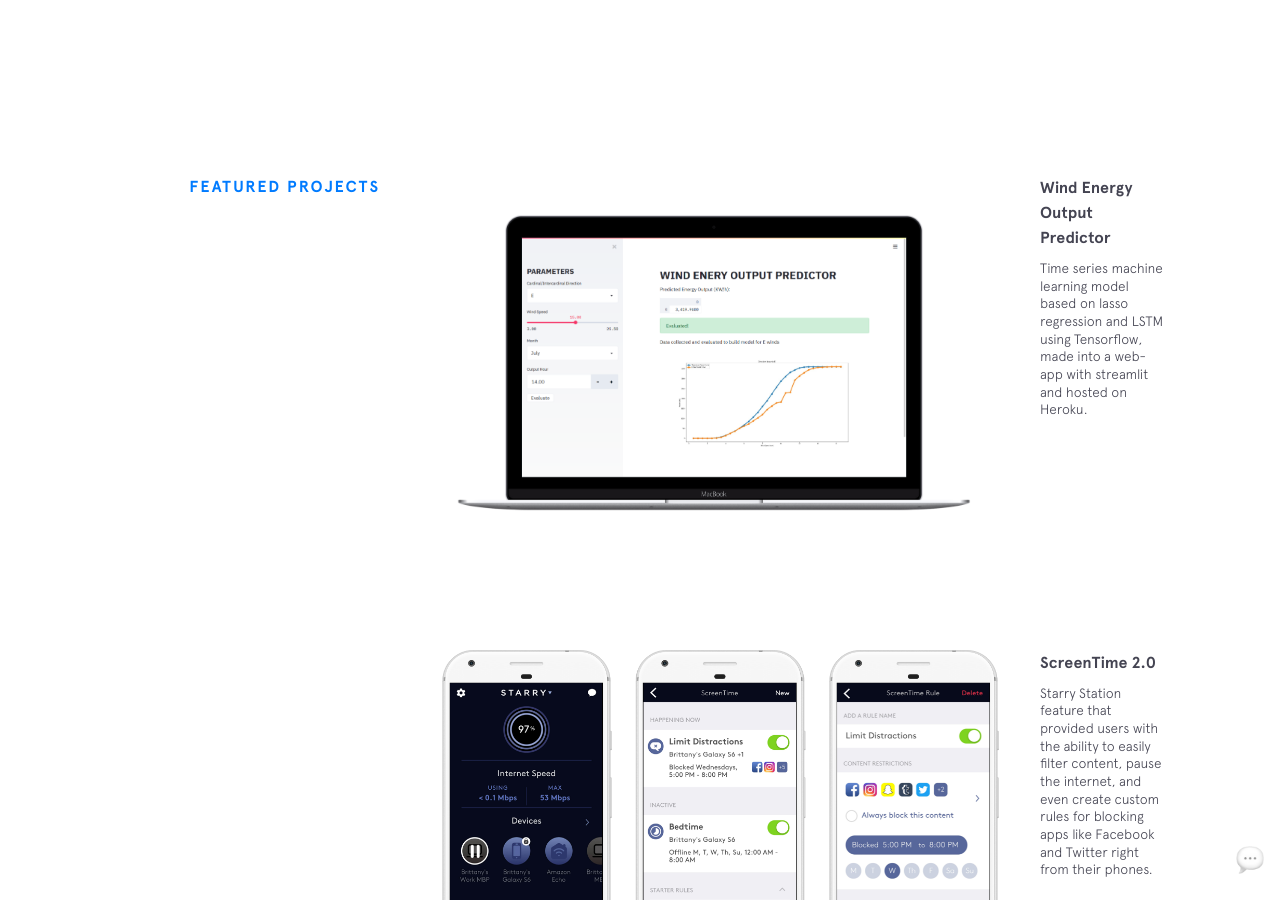
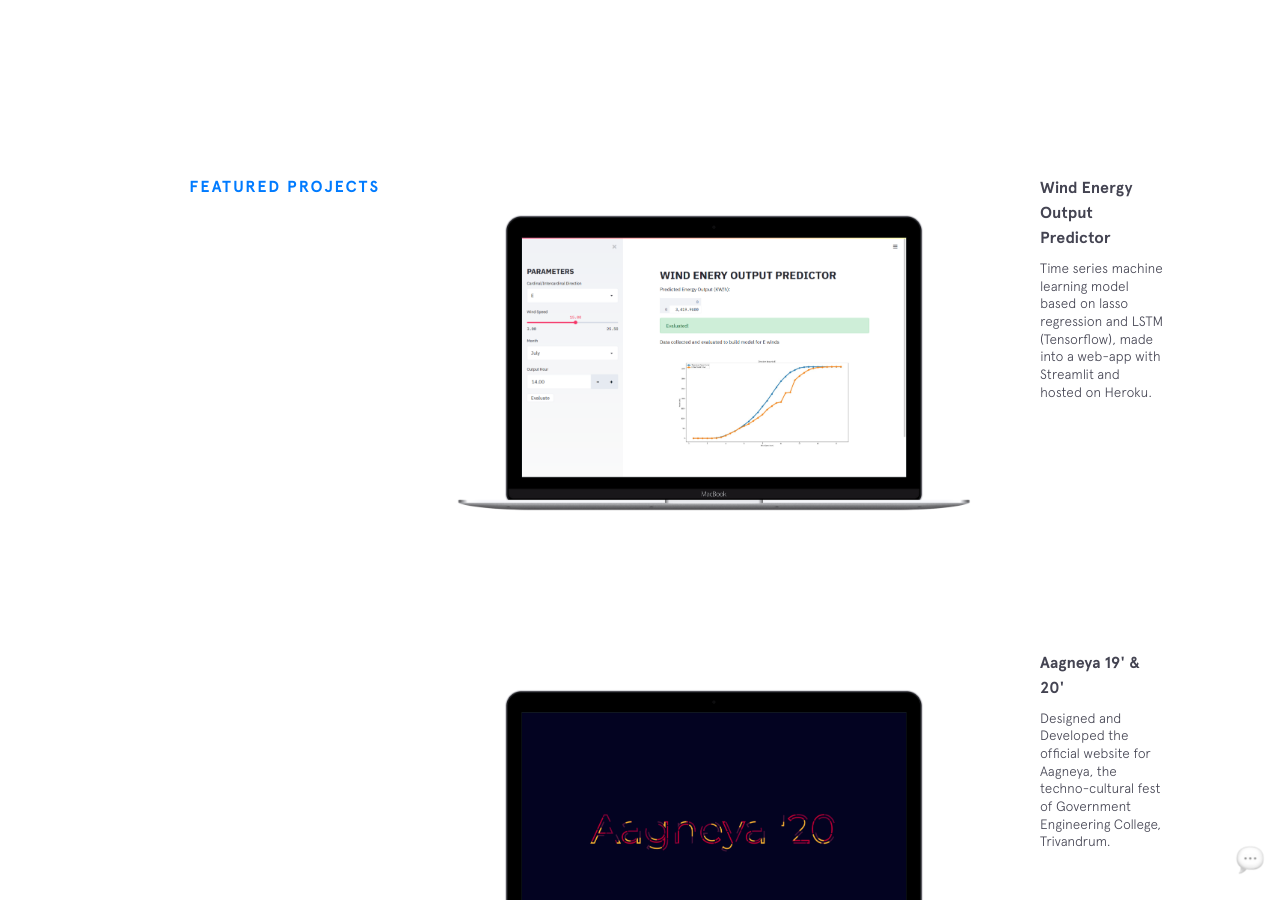
Before and after one commit to Madhav-Somanath/Portfolio, a Jekyll site: the page built from index.html, in a window 1280 px wide and 900 px high, scrolled down 2833 px. Built offline with Jekyll 4.4.1, drawn with Linux system fonts in a browser that asks for light colours; nearby versions of some CDN libraries; some of the changed text lies outside the part shown.

Commit message:
Added projects

```diff
--- a/_includes/featured-projects.html
+++ b/_includes/featured-projects.html
@@ -11,44 +11,21 @@
         <div class="project__name">
           <a href="https://windenergypredictor.herokuapp.com/" target="_blank">Wind Energy Output Predictor</a>
         </div>
-        <p>Time series machine learning model based on lasso regression and LSTM using Tensorflow, made into a web-app with streamlit and hosted on Heroku.</p>
-      </figcaption>
-    </div>
-
-    <div class="project screentime">
-      <figure class="project__pic phones">
-        <a href="https://play.google.com/store/apps/details?id=com.starry.management" target="_blank">
-          <div class="phone">
-            <img src="{{site.baseurl}}/img/featured/screentime/screentime1.png" alt="">
-          </div>
-          <div class="phone">
-            <img src="{{site.baseurl}}/img/featured/screentime/screentime3.png" alt="">
-          </div>
-          <div class="phone">
-            <img src="{{site.baseurl}}/img/featured/screentime/screentime4.png" alt="">
-          </div>
-        </a>
-      </figure>
-      <figcaption class="project__caption">
-        <div class="project__name">
-          <a href="https://play.google.com/store/apps/details?id=com.starry.management" target="_blank">ScreenTime 2.0</a>
-        </div>
-        <p>Starry Station feature that provided users with the ability to easily filter content, pause the internet, and even
-          create custom rules for blocking apps like Facebook and Twitter right from their phones.</p>
+        <p>Time series machine learning model based on lasso regression and LSTM (Tensorflow), made into a web-app with Streamlit and hosted on Heroku.</p>
       </figcaption>
     </div>
 
     <div class="project interventions">
       <figure class="project__pic">
-        <a href="https://interventions.design/" target="_blank">
-          <img src="{{site.baseurl}}/img/featured/interventions/interventions.png" alt="">
+        <a href="http://aagneya.co.in/" target="_blank">
+          <img src="img\featured\Aagneya20.png" alt="">
         </a>
       </figure>
       <figcaption class="project__caption">
         <div class="project__name">
-          <a href="https://interventions.design/" target="_blank">Interventions</a>
+          <a href="http://aagneya.co.in/" target="_blank">Aagneya 19' & 20'</a>
         </div>
-        <p>Interactive marketing website for Northeastern's first annual student-led design conference, Interventions.</p>
+        <p>Designed and Developed the official website for Aagneya, the techno-cultural fest of Government Engineering College, Trivandrum.</p>
       </figcaption>
     </div>
   </div>
```
Also changed, not shown: img/featured/Aagneya20.png (added).
